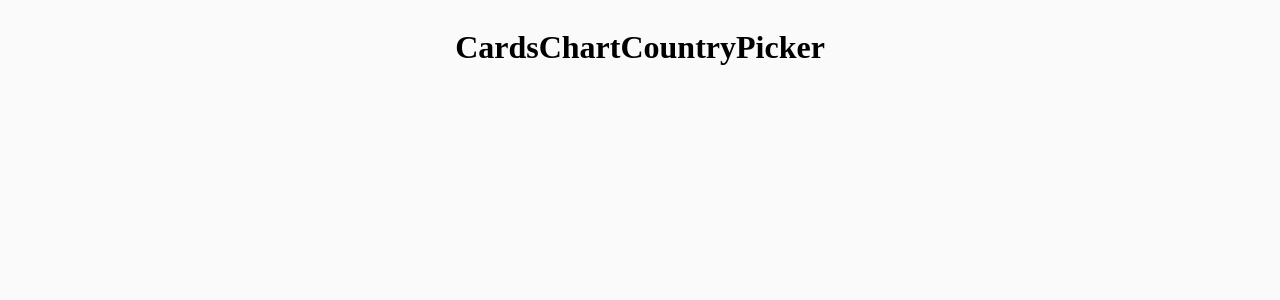
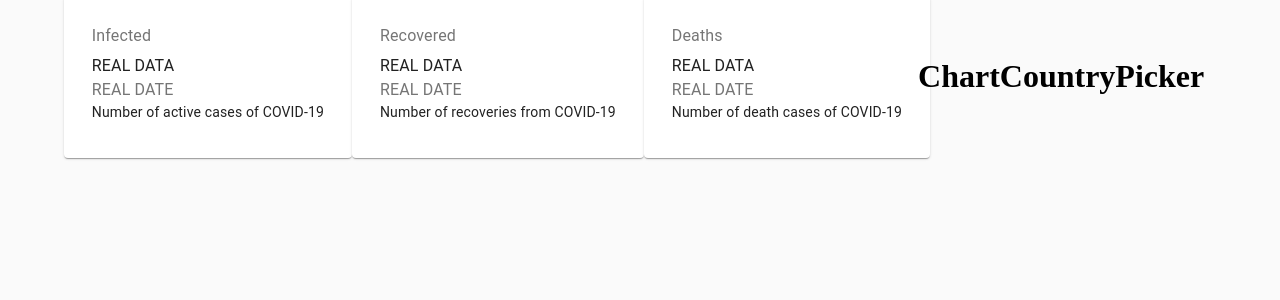
Before and after one commit to bipan82gill/covid-tracker, a React (Create React App) app: page / in a window 1280 px wide. Shown: the top 300 px of the page. Built offline with nearby package versions, Linux system fonts and the light colour scheme; no server answers.

Commit message:
implement card to hold real data

```diff
--- a/package.json
+++ b/package.json
@@ -4,6 +4,7 @@
   "version": "0.1.0",
   "private": true,
   "dependencies": {
+    "@material-ui/core": "^4.10.2",
     "@testing-library/jest-dom": "^4.2.4",
     "@testing-library/react": "^9.5.0",
     "@testing-library/user-event": "^7.2.1",
--- a/src/App.js
+++ b/src/App.js
@@ -5,16 +5,20 @@
 import { fetchData } from './api';
 
 class App extends React.Component {
-
+    state ={
+        data: {},
+    }
     async componentDidMount(){
         const data = await fetchData();
-        console.log(data);
+
+        this.setState({ data: fetchData});
         }
 
     render() {
+        const { data } = this.state;
         return (
             <div className={styles.container}>
-                <Cards />
+                <Cards  data={data}/>
                 <Chart />
                 <CountryPicker />
             </div>
--- a/src/Components/Cards/Cards.jsx
+++ b/src/Components/Cards/Cards.jsx
@@ -1,10 +1,39 @@
 import React from 'react';
+import { Card, CardContent, Typography, Grid } from '@material-ui/core';
 
-const Cards = () => {
+import styles from './Cards.module.css';
+
+const Cards = (props) => {
+    console.log(props);
     return (
-        <h1>
-            Cards
-        </h1>
+        <div className ={ styles.container}>
+            <Grid container spacing={3} justify="center">
+                <Grid item component={Card}>
+                    <CardContent>
+                        <Typography color ="textSecondary" gutterBottom> Infected </Typography>
+                        <Typography varaint ="h5">REAL DATA</Typography>
+                        <Typography color="textSecondary">REAL DATE</Typography>
+                        <Typography variant="body2">Number of active cases of COVID-19</Typography>
+                    </CardContent>
+                </Grid>
+                <Grid item component={Card}>
+                    <CardContent>
+                        <Typography color ="textSecondary" gutterBottom> Recovered</Typography>
+                        <Typography varaint ="h5">REAL DATA</Typography>
+                        <Typography color="textSecondary">REAL DATE</Typography>
+                        <Typography variant="body2">Number of recoveries from COVID-19</Typography>
+                    </CardContent>
+                </Grid>
+                <Grid item component={Card}>
+                    <CardContent>
+                        <Typography color ="textSecondary" gutterBottom> Deaths </Typography>
+                        <Typography varaint ="h5">REAL DATA</Typography>
+                        <Typography color="textSecondary">REAL DATE</Typography>
+                        <Typography variant="body2">Number of death cases of COVID-19</Typography>
+                    </CardContent>
+                </Grid>
+            </Grid>
+        </div>
  )
 }
 export default Cards;
```
Also changed, not shown: 1 other file (tests, documents, lock files or other folders).
